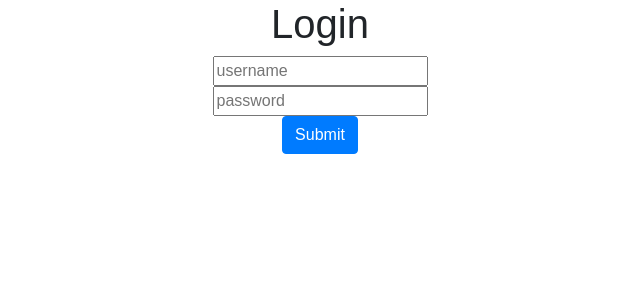
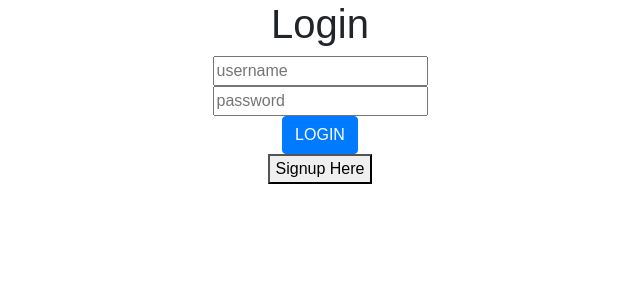
Before and after one commit to vsparrow/RecruiterReviewFrontend, a React (Create React App) app: page / in a window 1280 px wide. Shown: the top 300 px of the page, without its empty margins (320-960 px from the left). Built offline with nearby package versions, Linux system fonts and the light colour scheme.

Commit message:
Add toggle from signup to login

```diff
--- a/src/App.js
+++ b/src/App.js
@@ -2,7 +2,7 @@ import React, { Component } from 'react';
 import './App.css';
 // import Signup from "./Signup"
 import  FirstPage from "./FirstPage"
-import Login from "./Login"
+import LoginOrSignup from "./LoginOrSignup"
 
 class App extends Component {
 
@@ -21,7 +21,7 @@ class App extends Component {
     console.log(this.state);
     return (
       <div className="App">
-      { this.state.authorization ? <FirstPage /> : <Login setAuthorization={this.setAuthorization}/>}
+      { this.state.authorization ? <FirstPage authorization={this.state.authorization}/> : <LoginOrSignup setAuthorization={this.setAuthorization}/>}
       </div>
     );
   }
--- a/src/Login.js
+++ b/src/Login.js
@@ -48,6 +48,10 @@ class Login extends Component {
     this.props.setAuthorization(json.auth_token)
   }
 
+  toggleToSignup = ()=>{
+    this.props.displayLoginToggle(false)
+  }
+
   render() {
     return (
       <div>
@@ -58,10 +62,12 @@ class Login extends Component {
                 <br/>
                 <input type="password" name="password" placeholder="password" onChange={this.handleChange} value={this.state.password}/>
                 <br/>
-                <input type="submit" className="btn btn-primary" />
+                <input type="submit" value="LOGIN" className="btn btn-primary" />
               </form>
             {this.state.errorOnAuthenticate ? <p style={{color: "red"}}>ERROR SUBMITING EMAIL OR PASSSWORD</p> : null}
-
+            <p>
+              <button onClick={this.toggleToSignup}>Signup Here</button>
+            </p>
       </div>
     )
   }//render
--- /dev/null
+++ b/src/LoginOrSignup.js
@@ -0,0 +1,23 @@
+import React, { Component } from 'react';
+import Login from "./Login"
+import Signup from "./Signup"
+
+class LoginOrSignup extends Component {
+  state = {login: true}
+
+  //setAuthorization function that takes the authorization token
+
+  //this function used to toggle between login window or signup window
+  displayLoginToggle = (value)=>{
+    this.setState({login: value})
+  }
+
+  render(){
+    return(
+      <div>
+        {this.state.login ? <Login displayLoginToggle={this.displayLoginToggle} setAuthorization={this.setAuthorization}/> : < Signup displayLoginToggle={this.displayLoginToggle} setAuthorization={this.setAuthorization}/>}
+      </div>
+    )//return
+  }//render
+}//class
+export default LoginOrSignup
--- a/src/Signup.js
+++ b/src/Signup.js
@@ -27,6 +27,11 @@ class Signup extends Component {
     .then(json=>console.log(json))
   }
 
+  toggleToLogin = ()=>{
+    this.props.displayLoginToggle(true)
+  }
+
+
   render() {
     return (
       <div>
@@ -39,6 +44,9 @@ class Signup extends Component {
           <input type="password" name="password" placeholder="password" onChange={this.handleChange} value={this.state.password}/>
           <input type="submit"/ >
         </form>
+        <p>
+          <button onClick={this.toggleToLogin}>Login here</button>
+        </p>
       </div>
     )
   }//render
```
